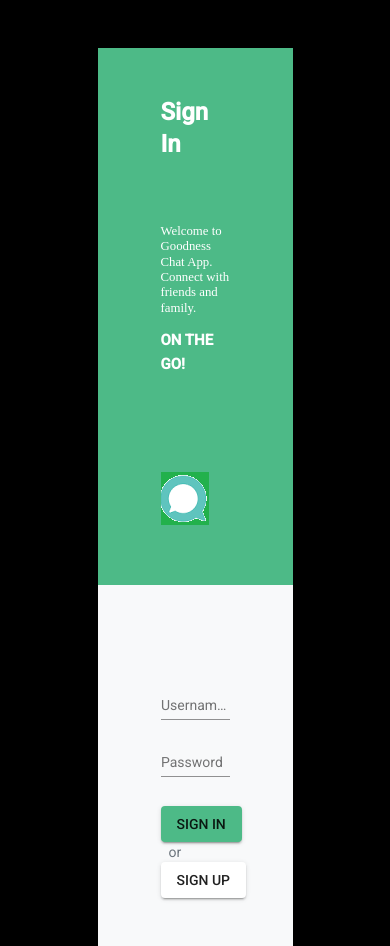
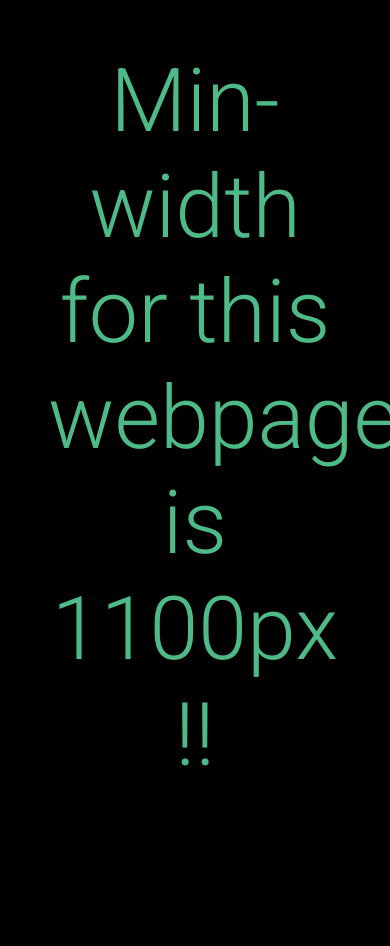
Before and after one commit to Saytzeff-D/ChatApp, an Angular app: page /signup/login in a window 390 px wide. After the commit the page ends 844 px from the top, so only its background shows below. Built offline with nearby package versions, Linux system fonts and the light colour scheme.

Commit message:
media query code for display

```diff
--- a/src/app/app.component.css
+++ b/src/app/app.component.css
@@ -0,0 +1,19 @@
+.display-2 {
+  font-size: 5.5rem;
+  font-weight: 300;
+  line-height: 1.2;
+}
+.not-available{
+  display: block;
+}
+.available-text {
+  display: none;
+}
+@media (min-width: 1100px) {
+  .not-available-text{
+    display: none;
+  }
+  .available-text {
+    display: block;
+  }
+}
--- a/src/app/app.component.html
+++ b/src/app/app.component.html
@@ -1,3 +1,4 @@
-<div>
+<div class="available-text">
   <router-outlet></router-outlet>
 </div>
+<p class="not-available-text text-chat-app display-2 text-center p-5">Min-width for this webpage is 1100px !!</p>
```
